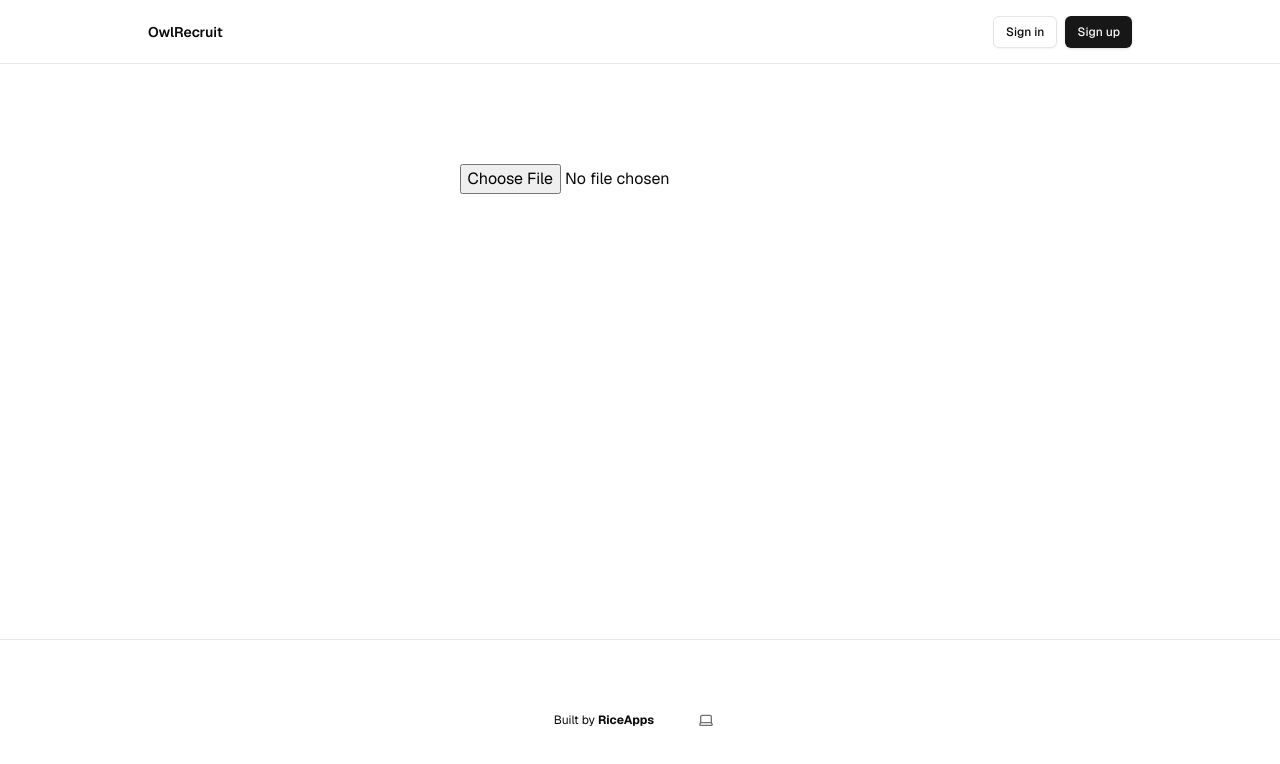
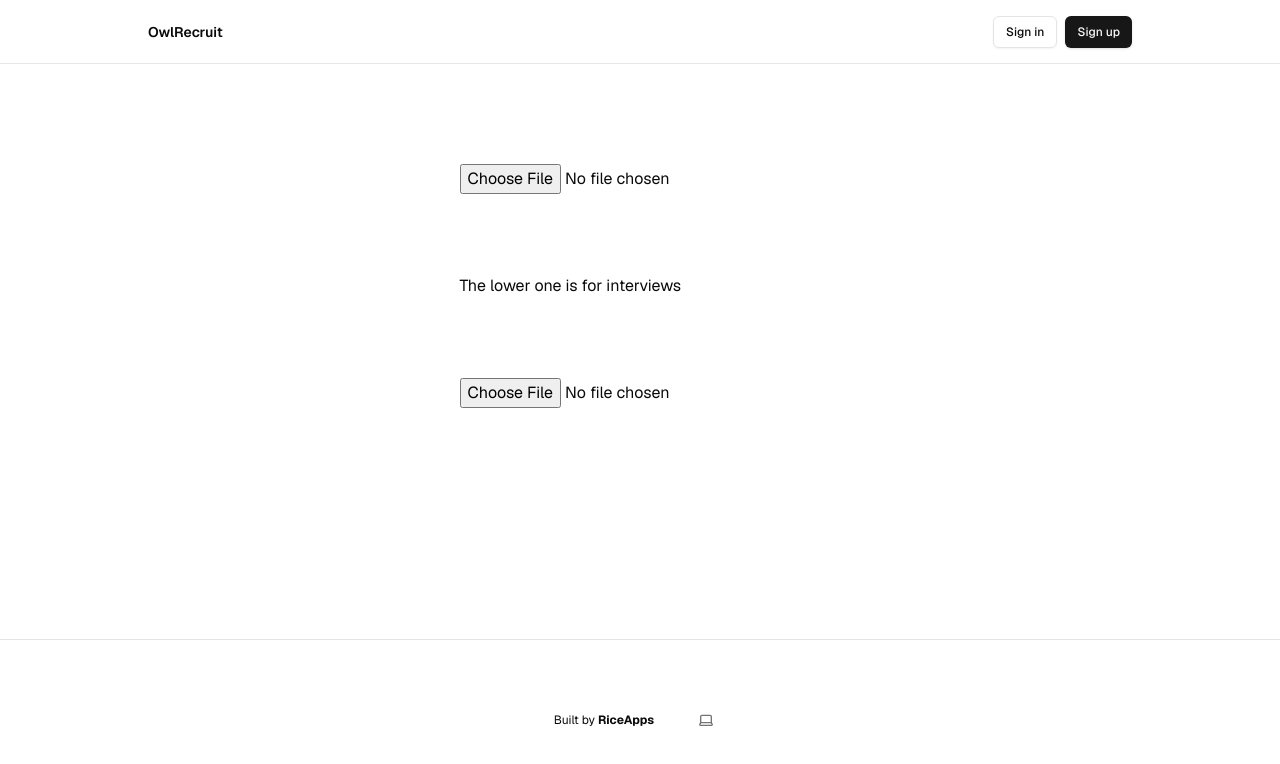
Before and after one commit to rice-apps/owlrecruit, a Next.js app: page /admin in a window 1280 px wide. Shown: the top 764 px of the page. Built offline with nearby package versions, Linux system fonts and the light colour scheme; no server answers.

Commit message:
working, just make sure csv of info matches current schema

```diff
--- a/app/admin/page.tsx
+++ b/app/admin/page.tsx
@@ -4,7 +4,7 @@ import {uploadCSV} from '../api/upload/upload-csv';
 import readCSVAsString from '../api/upload/upload-csv';
 
 export default function ApplicationUpload() {
-  const handleFileChange = async (e: any) => {
+  const handleFileUploadApplications = async (e: any) => {
     const file = e.target.files[0];
     if (file) {
       try {
@@ -15,11 +15,28 @@ export default function ApplicationUpload() {
       }
     }
   };
+  const handleFileUploadInterviews = async (e: any) => {
+    const file = e.target.files[0];
+    if (file) {
+      try {
+      const csvStr = await readCSVAsString(file);
+      uploadCSV(csvStr, '/api/upload/interviews');
+      } catch (error) {
+        console.error("Couldn't read file: ", error);
+      }
+    }
+  };
   return (
     <>
     <input
       type="file"
-      onChange={handleFileChange}
+      onChange={handleFileUploadApplications}
+      accept=".csv,.txt"
+    />
+    <h1>The lower one is for interviews</h1>
+    <input
+      type="file"
+      onChange={handleFileUploadInterviews}
       accept=".csv,.txt"
     />
     </>
--- a/app/api/upload/interviews/route.ts
+++ b/app/api/upload/interviews/route.ts
@@ -28,6 +28,7 @@ export async function POST(request: NextRequest) {
       .select();
 
     if (error) {
+      console.error('Supabase error:', error.message, error.details, error.hint);
       return new Response(JSON.stringify({error}), {status: 500});
     }
 
--- a/app/api/upload/upload-csv.tsx
+++ b/app/api/upload/upload-csv.tsx
@@ -6,8 +6,6 @@ export const uploadCSV = async (csvStr: string, path: string) => {
             'Content-Type': 'text/plain',
         },
         body: csvStr
-//         body: `org_id,applicant_id,status,notes,created_at,updated_at,position,form_responses
-// 006223f5-589e-4886-a3c9-11b90fa99f3c,7aed92ea-4fbb-4d65-b9f1-001a567adcb5,Applied,Lacking SQL experience,2025-10-18 20:42:58.720151+00,2025-10-18 20:42:58.720151+00,New Dev,`
     })
 
     const result = await response.json();
```
